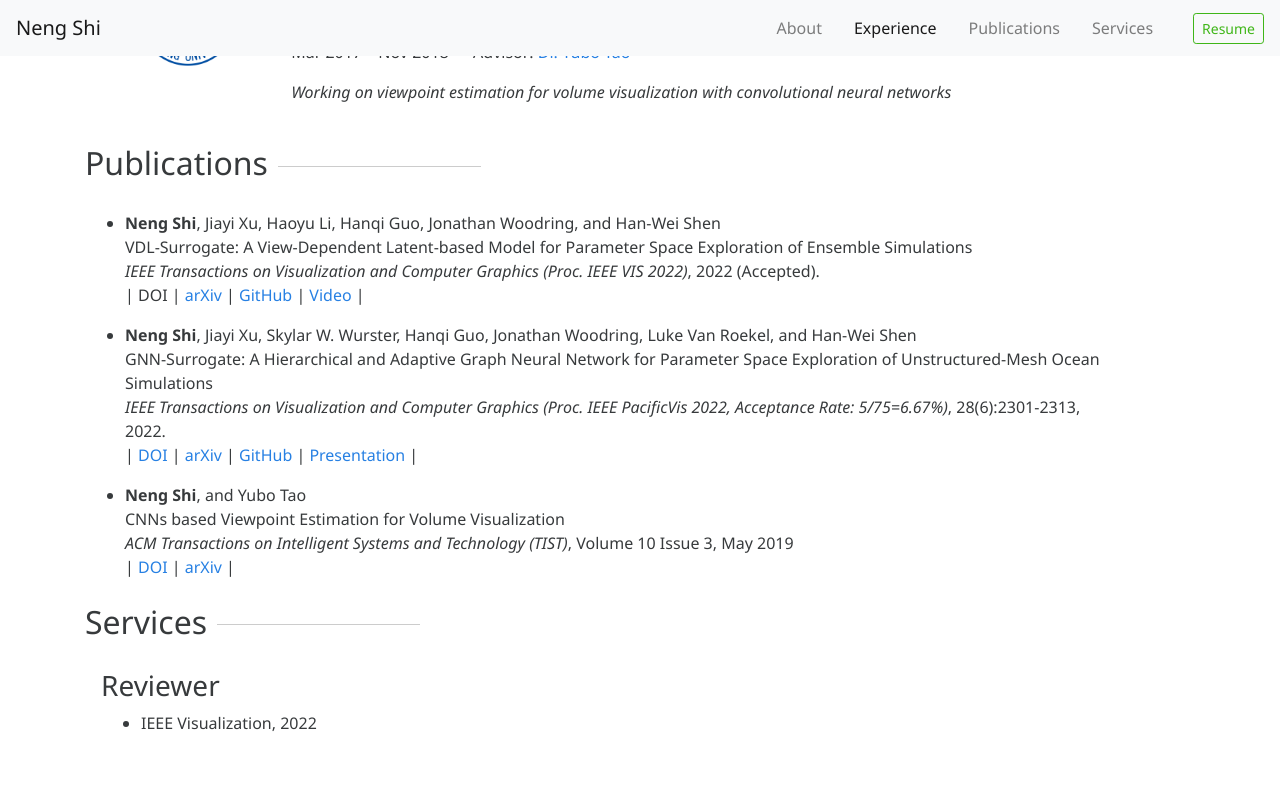
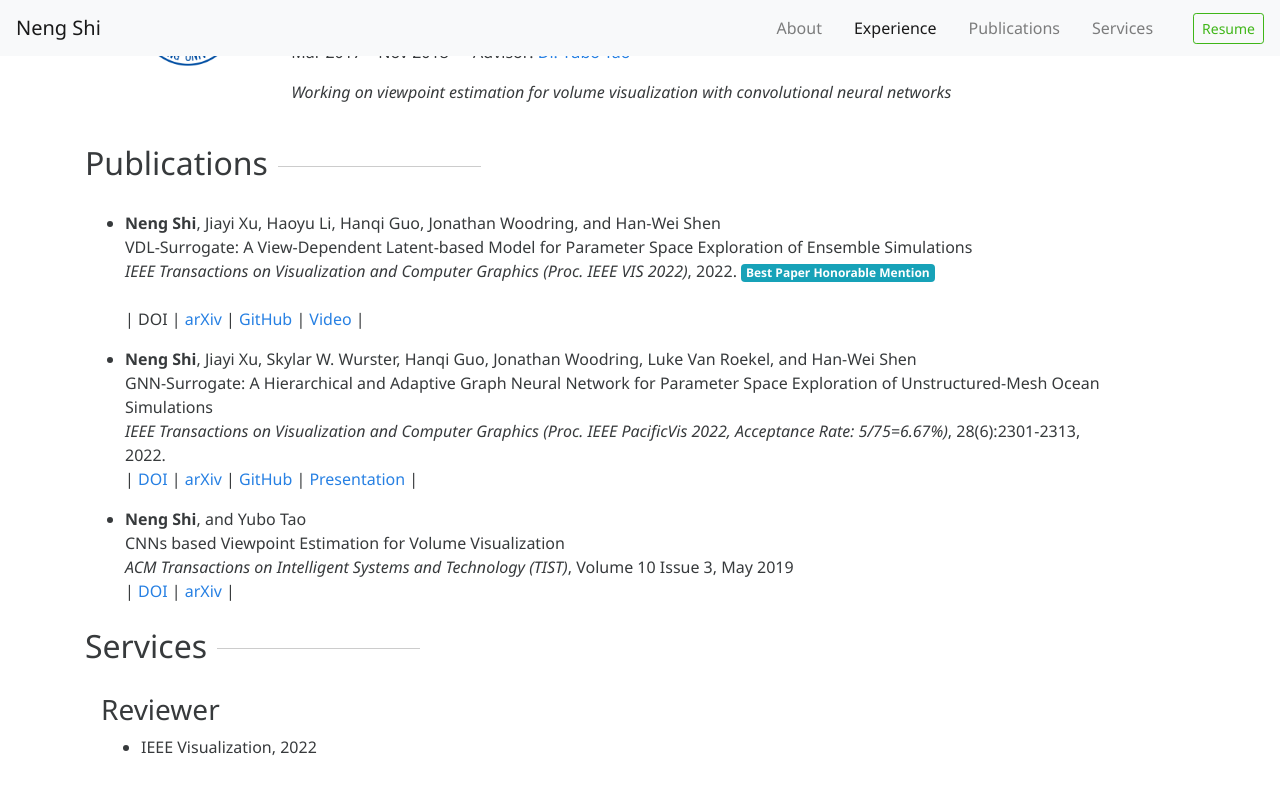
Before and after one commit to trainsn/trainsn.github.io, a Jekyll site: the page built from index.html, in a window 1280 px wide and 900 px high, scrolled down 1781 px. Shown: the top 794 px of the window. Built offline with Jekyll 4.4.1, drawn with Linux system fonts in a browser that asks for light colours; nearby versions of some CDN libraries; a style sheet for code colours, icons or effects is not loaded.

Commit message:
add honorable mention

```diff
--- a/_includes/publications.html
+++ b/_includes/publications.html
@@ -7,7 +7,8 @@
     <br>
     VDL-Surrogate: A View-Dependent Latent-based Model for Parameter Space Exploration of Ensemble Simulations
     <br>
-    <em>IEEE Transactions on Visualization and Computer Graphics (Proc. IEEE VIS 2022)</em>, 2022 (Accepted).
+    <em>IEEE Transactions on Visualization and Computer Graphics (Proc. IEEE VIS 2022)</em>, 2022. <span class="badge badge-info">Best Paper Honorable Mention</span>
+    <br>
     <br>
     | DOI | <a href="https://arxiv.org/abs/2207.13091" target="_blank">arXiv</a> | <a href="https://github.com/trainsn/VDL-Surrogate" target="_blank">GitHub</a> | <a href="https://www.youtube.com/watch?v=HzPoUlDieDY&t=5s" target="_blank">Video</a> |
   </p></li>
```
